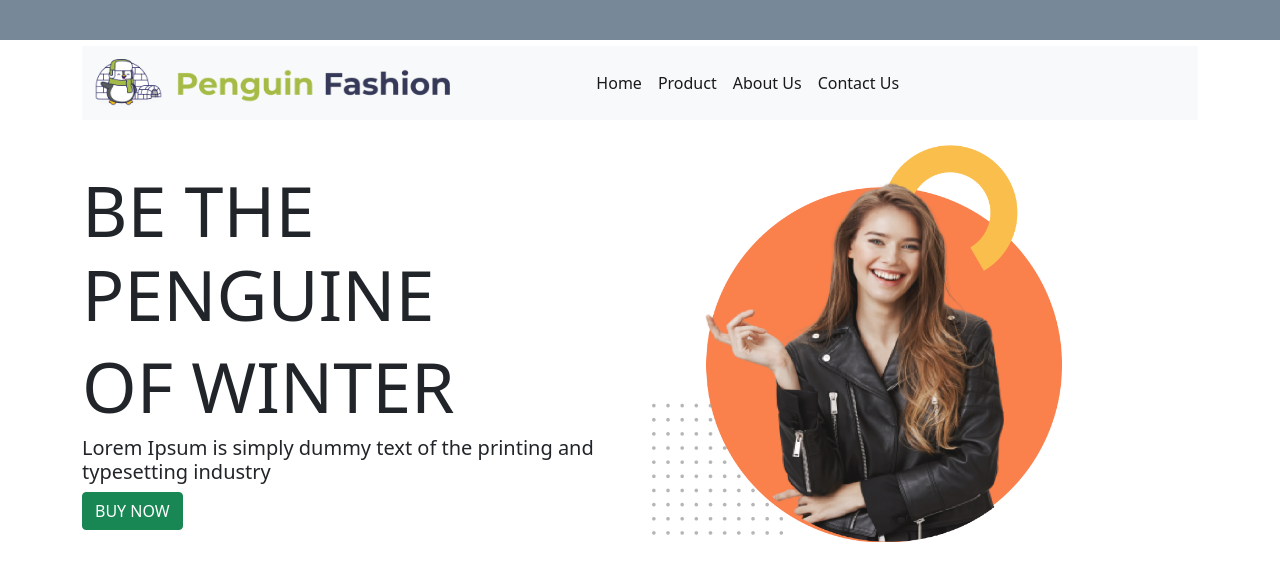
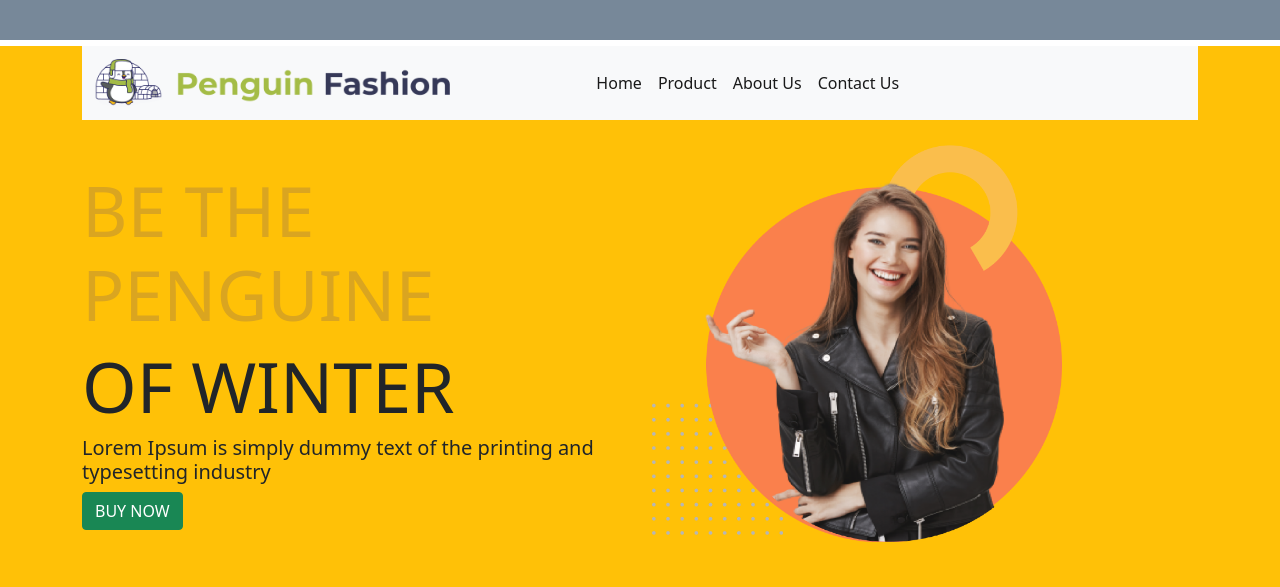
Before and after one commit to ashraful547/penguin-website, a plain HTML site: page index.html in a window 1280 px wide. Shown: the top 587 px of the page. Drawn offline with nearby package versions, Linux system fonts and the light colour scheme.

Commit message:
first-penguin

```diff
--- a/index.html
+++ b/index.html
@@ -17,7 +17,7 @@
 
 <body>
 
-    <section>
+    <section style="height: 900px;" class="bg-warning img-fluid">
         <header class="container">
             <nav class="navbar navbar-expand-lg navbar-light bg-light">
                 <div class="container-fluid">
--- a/style.css
+++ b/style.css
@@ -1,4 +1,6 @@
-
+.name-highlight{
+    color: goldenrod;
+}
 .half-width img{
     width: 100%;
 
```
